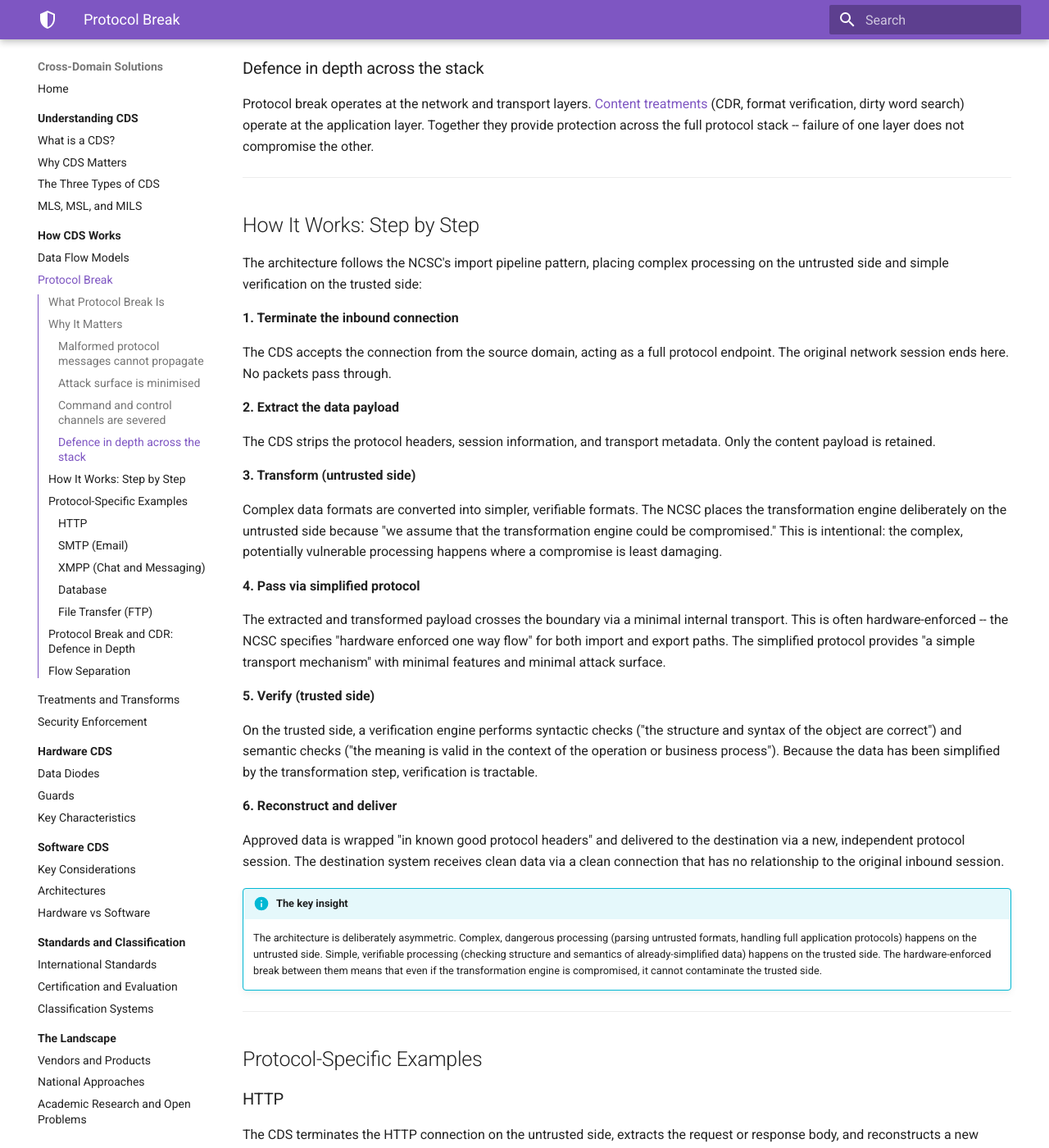
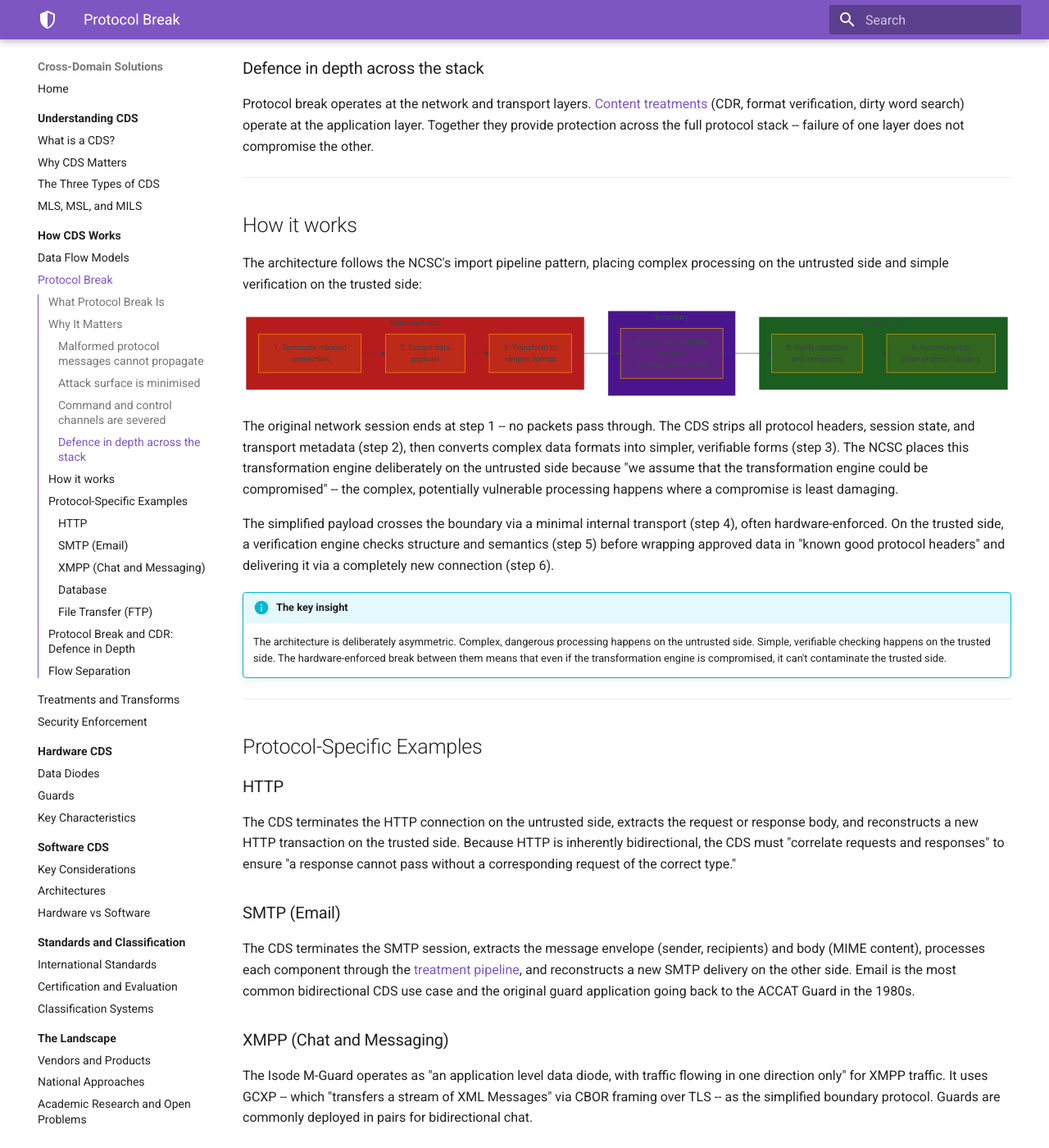
Before and after one commit to iamtgray/cross-domain-solutions, an MkDocs documentation site: the page built from docs/learn/how-it-works/protocol-break.md, in a window 1280 px wide and 1400 px high, scrolled down 1349 px. Shown: the whole window at 82% size. Built offline with MkDocs 1.6.1 and Material for MkDocs 9.7.7, drawn with Linux system fonts in a browser that asks for light colours.

Commit message:
Drop flow model table, convert protocol break steps to diagram
Remove the "Choosing a Flow Model" comparison table from data-flow.md.
Replace the six numbered step-by-step text blocks in protocol-break.md with
a Mermaid flowchart showing untrusted/boundary/trusted pipeline, with
condensed prose explanation below.

Co-Authored-By: Claude Opus 4.6 <noreply@anthropic.com>

````diff
--- a/docs/learn/how-it-works/protocol-break.md
+++ b/docs/learn/how-it-works/protocol-break.md
@@ -44,37 +44,42 @@ Protocol break operates at the network and transport layers. [Content treatments
 
 ---
 
-## How It Works: Step by Step
+## How it works
 
 The architecture follows the NCSC's import pipeline pattern, placing complex processing on the untrusted side and simple verification on the trusted side:
 
-**1. Terminate the inbound connection**
+``` mermaid
+flowchart LR
+    subgraph untrusted["Untrusted side"]
+        direction TB
+        A["1. Terminate inbound<br/>connection"] --> B["2. Extract data<br/>payload"]
+        B --> C["3. Transform to<br/>simpler format"]
+    end
 
-The CDS accepts the connection from the source domain, acting as a full protocol endpoint. The original network session ends here. No packets pass through.
+    subgraph break["Boundary"]
+        direction TB
+        D["4. Pass via simplified<br/>protocol<br/>(hardware-enforced)"]
+    end
 
-**2. Extract the data payload**
+    subgraph trusted["Trusted side"]
+        direction TB
+        E["5. Verify structure<br/>and semantics"] --> F["6. Reconstruct in<br/>clean protocol headers"]
+    end
 
-The CDS strips the protocol headers, session information, and transport metadata. Only the content payload is retained.
+    C --> D --> E
 
-**3. Transform (untrusted side)**
+    style untrusted fill:#b71c1c,color:#fff,stroke:#b71c1c
+    style break fill:#4a148c,color:#fff,stroke:#4a148c
+    style trusted fill:#1b5e20,color:#fff,stroke:#1b5e20
+```
 
-Complex data formats are converted into simpler, verifiable formats. The NCSC places the transformation engine deliberately on the untrusted side because "we assume that the transformation engine could be compromised." This is intentional: the complex, potentially vulnerable processing happens where a compromise is least damaging.
+The original network session ends at step 1 -- no packets pass through. The CDS strips all protocol headers, session state, and transport metadata (step 2), then converts complex data formats into simpler, verifiable forms (step 3). The NCSC places this transformation engine deliberately on the untrusted side because "we assume that the transformation engine could be compromised" -- the complex, potentially vulnerable processing happens where a compromise is least damaging.
 
-**4. Pass via simplified protocol**
-
-The extracted and transformed payload crosses the boundary via a minimal internal transport. This is often hardware-enforced -- the NCSC specifies "hardware enforced one way flow" for both import and export paths. The simplified protocol provides "a simple transport mechanism" with minimal features and minimal attack surface.
-
-**5. Verify (trusted side)**
-
-On the trusted side, a verification engine performs syntactic checks ("the structure and syntax of the object are correct") and semantic checks ("the meaning is valid in the context of the operation or business process"). Because the data has been simplified by the transformation step, verification is tractable.
-
-**6. Reconstruct and deliver**
-
-Approved data is wrapped "in known good protocol headers" and delivered to the destination via a new, independent protocol session. The destination system receives clean data via a clean connection that has no relationship to the original inbound session.
+The simplified payload crosses the boundary via a minimal internal transport (step 4), often hardware-enforced. On the trusted side, a verification engine checks structure and semantics (step 5) before wrapping approved data in "known good protocol headers" and delivering it via a completely new connection (step 6).
 
 !!! info "The key insight"
 
-    The architecture is deliberately asymmetric. Complex, dangerous processing (parsing untrusted formats, handling full application protocols) happens on the untrusted side. Simple, verifiable processing (checking structure and semantics of already-simplified data) happens on the trusted side. The hardware-enforced break between them means that even if the transformation engine is compromised, it cannot contaminate the trusted side.
+    The architecture is deliberately asymmetric. Complex, dangerous processing happens on the untrusted side. Simple, verifiable checking happens on the trusted side. The hardware-enforced break between them means that even if the transformation engine is compromised, it can't contaminate the trusted side.
 
 ---
 
````
Also changed, not shown: docs/learn/how-it-works/data-flow.md (+0 -11 lines).
